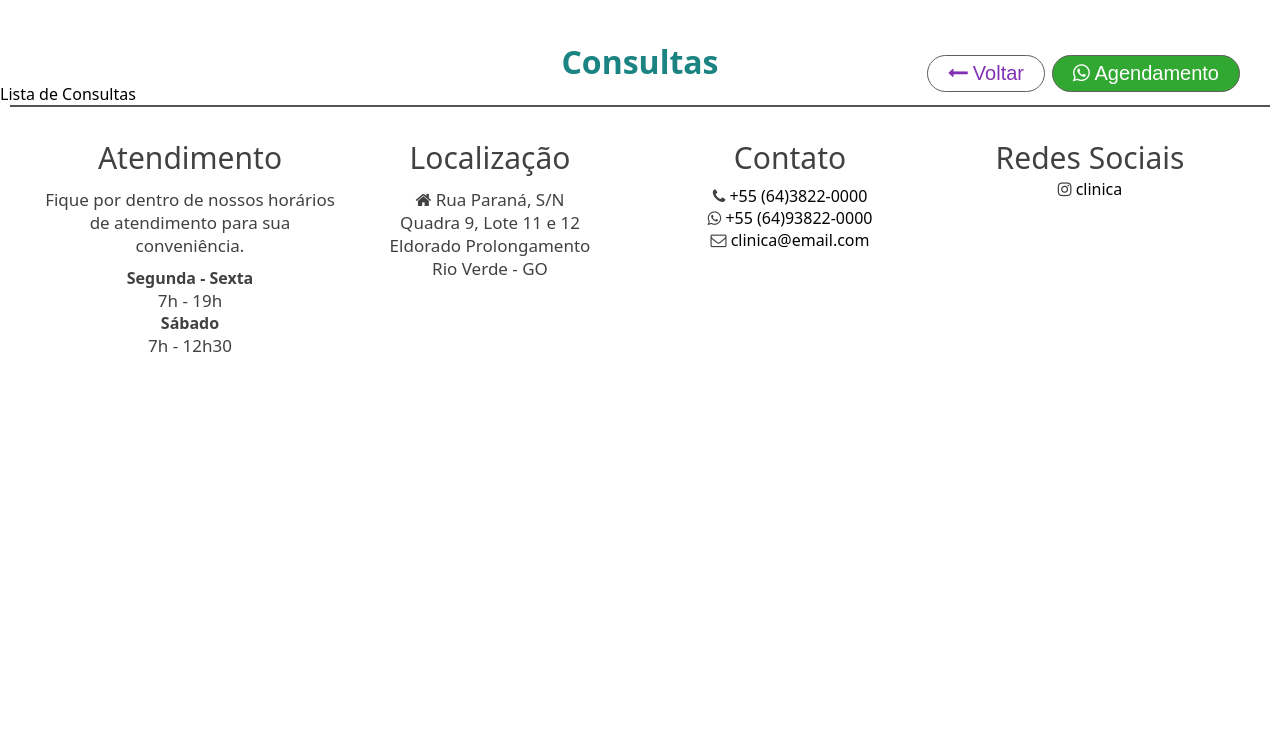
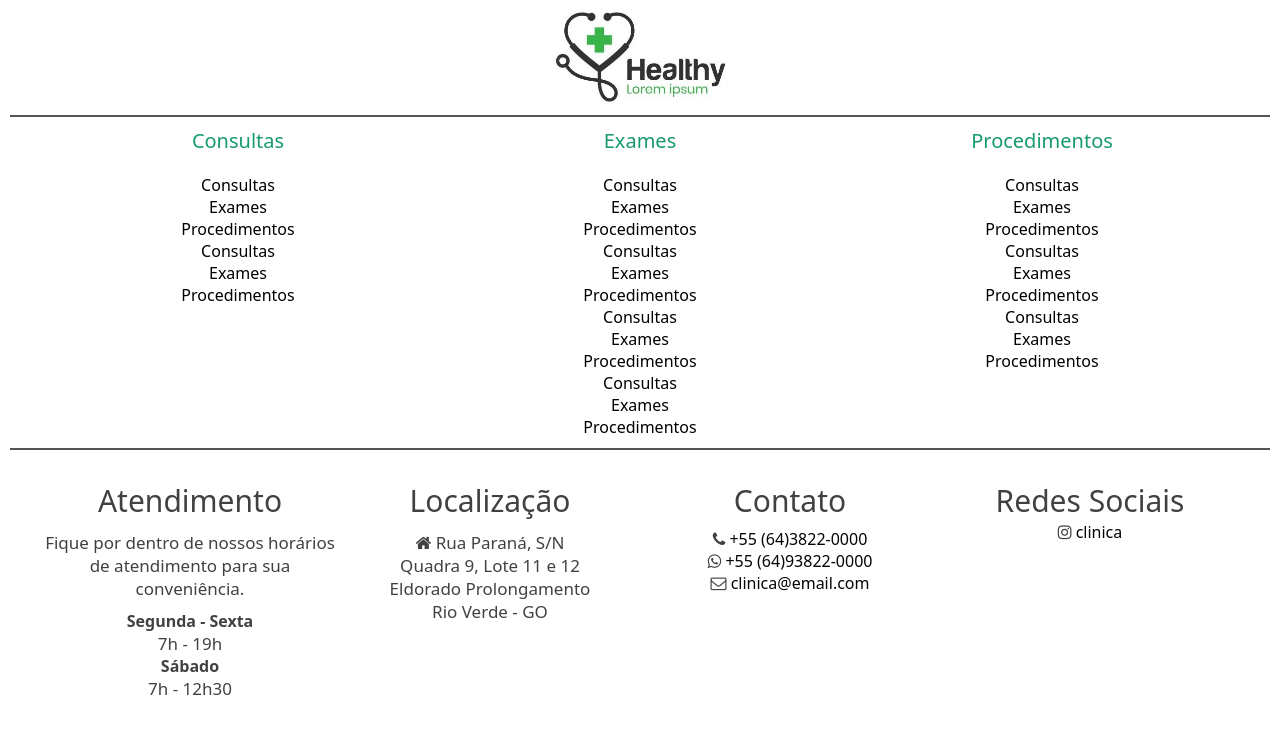
Before and after one commit to CaioNathanS/clinica-medica, a React (Create React App) app in the folder frontend/: page /consultas in a window 1280 px wide. Shown: the top 734 px of the page. Built offline with nearby package versions, Linux system fonts and the light colour scheme.

Commit message:
cria tabela e modifica titulo das paginas

```diff
--- a/frontend/src/pages/AboutPage/AboutPage.jsx
+++ b/frontend/src/pages/AboutPage/AboutPage.jsx
@@ -4,7 +4,7 @@ export function AboutPage() {
 
   return (
     <div className='aboutPage-Container'>
-        <h1 className='title'> About Page </h1>
+        <h1 className='title'> Sobre </h1>
     </div>
   );
 }
--- a/frontend/src/pages/ConsultsPage/ConsultsPage.css
+++ b/frontend/src/pages/ConsultsPage/ConsultsPage.css
@@ -1,3 +1,29 @@
+.consultsPage-title{
+    padding: 0px 120px;
+    color:  rgb(109, 122, 204);;
+    font-size: 40px;
+    text-align: left;
+}
+.table{
+    padding: 10px 0px;
+}
+.tableHeader{
+    color: rgb(22, 154, 110);
+    font-size: 20px;
+    display: grid;
+    grid-template-columns: 33% 33% 33%;
+    text-align: center;
+    padding: 0px 40px;
+    justify-content: space-between;
+    margin-bottom: 20px;
+}
+.tableBody{
+    display: grid;
+    grid-template-columns: 33% 33% 33%;
+    text-align: center;
+    padding: 0px 40px;
+    justify-content: space-between;
+}
 .consultsPage-agendamentoButton{
     border-radius: 30px !important;
     cursor: pointer;
@@ -9,7 +35,7 @@
     background: rgb(49, 168, 49);
     position: absolute;
     right: 40px;
-    top:55px
+    top:10%
 }
 .consultsPage-voltarButton{
     text-align: left;
@@ -23,8 +49,12 @@
     background: white;
     position: absolute;
     right:235px;
-    top:55px
+    top:10%
 }
 .fa-long-arrow-left{
     margin-right: 5px;
 }
+@media (max-width: 800px) {
+    .consultsPage-title { text-align: center; padding: 0; }
+
+}
--- a/frontend/src/pages/ConsultsPage/ConsultsPage.jsx
+++ b/frontend/src/pages/ConsultsPage/ConsultsPage.jsx
@@ -1,5 +1,6 @@
 import React from 'react';
 import { useNavigate } from 'react-router-dom';
+import { Header } from '../../components/Header/Header';
 import { InfoArea } from '../../components/InfoArea';
 import './ConsultsPage.css';
 export function ConsultsPage() {
@@ -10,18 +11,56 @@ export function ConsultsPage() {
 
   return (
     <div className='consultsPage-Container'>
-      <div className='consultsPage-actions'>
-        <h1 className='title'> Consultas </h1>
-          <button className='consultsPage-agendamentoButton'>
+      <Header/>
+        {/*<button className='consultsPage-agendamentoButton'>
           <i className='fa fa-whatsapp'/>  Agendamento
           </button>
           <button  className='consultsPage-voltarButton' onClick={()=> navigate('/') }>
           <i className='fa fa-long-arrow-left'/>
             Voltar
-          </button>
+        </button> */}
+      <hr/>
+      <div className='table'>
+        <div className='tableHeader'>
+          <p>Consultas</p>
+          <p>Exames</p>
+          <p>Procedimentos</p>
+        </div>
+        <div className='tableBody'>
+        <div>
+        <p>Consultas</p>
+        <p>Exames</p>
+        <p>Procedimentos</p>
+        <p>Consultas</p>
+        <p>Exames</p>
+        <p>Procedimentos</p>
+        </div>
+        <div>
+        <p>Consultas</p>
+        <p>Exames</p>
+        <p>Procedimentos</p>
+        <p>Consultas</p>
+        <p>Exames</p>
+        <p>Procedimentos</p>
+        <p>Consultas</p>
+        <p>Exames</p>
+        <p>Procedimentos</p>
+        <p>Consultas</p>
+        <p>Exames</p>
+        <p>Procedimentos</p>
+        </div>
+        <div>
+        <p>Consultas</p>
+        <p>Exames</p>
+        <p>Procedimentos</p>
+        <p>Consultas</p>
+        <p>Exames</p>
+        <p>Procedimentos</p>
+        <p>Consultas</p>
+        <p>Exames</p>
+        <p>Procedimentos</p>
+        </div>
       </div>
-      <div>
-        Lista de Consultas
       </div>
       <hr/>
       <InfoArea/>
--- a/frontend/src/pages/ExamsPage/ExamsPage.jsx
+++ b/frontend/src/pages/ExamsPage/ExamsPage.jsx
@@ -4,7 +4,7 @@ export function ExamsPage() {
 
   return (
     <div className='examsPage-Container'>
-        <h1 className='title'> Exams Page </h1>
+        <h1 className='title'> Exames </h1>
     </div>
   );
 }
--- a/frontend/src/pages/SchedulingPage/SchedulingPage.jsx
+++ b/frontend/src/pages/SchedulingPage/SchedulingPage.jsx
@@ -4,7 +4,7 @@ export function SchedulingPage() {
 
   return (
     <div className='schedulingPage-Container'>
-        <h1 className='title'> Scheduling Page </h1>
+        <h1 className='title'> Agendamento </h1>
     </div>
   );
 }
```
